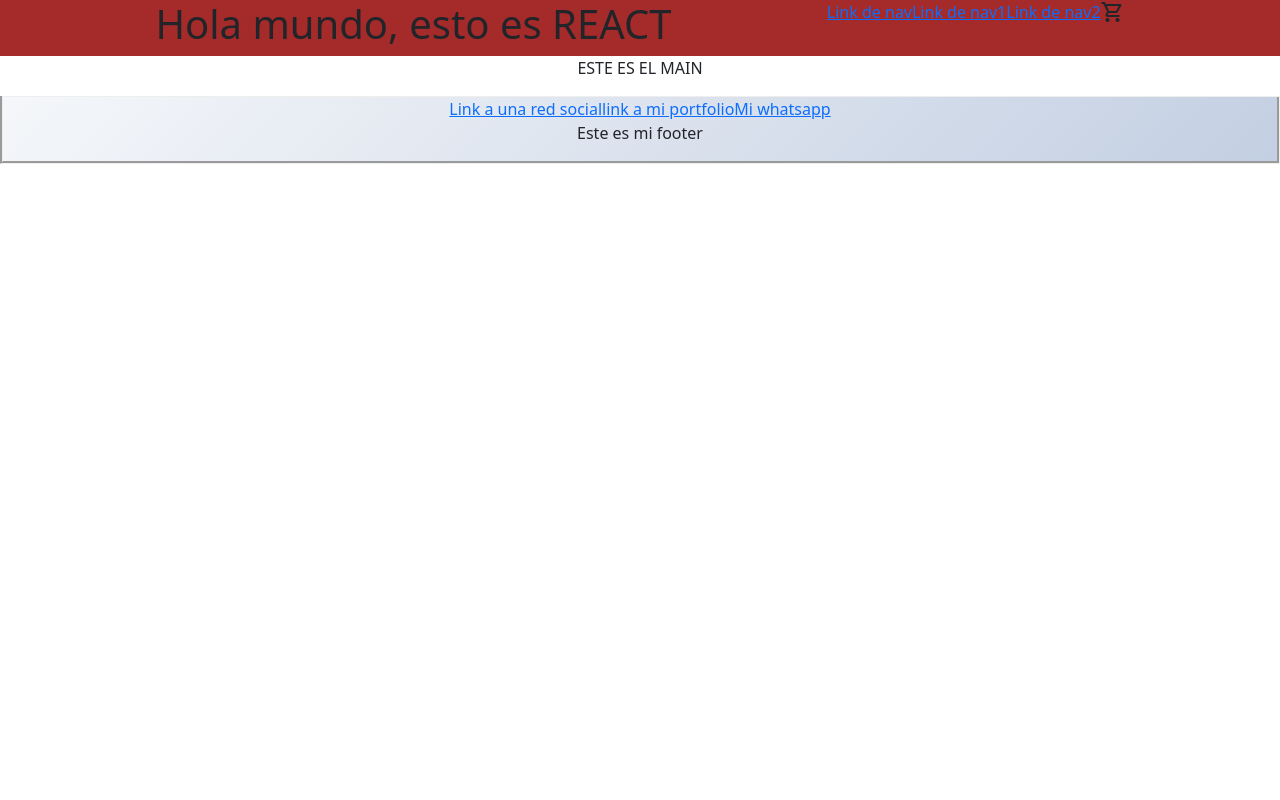
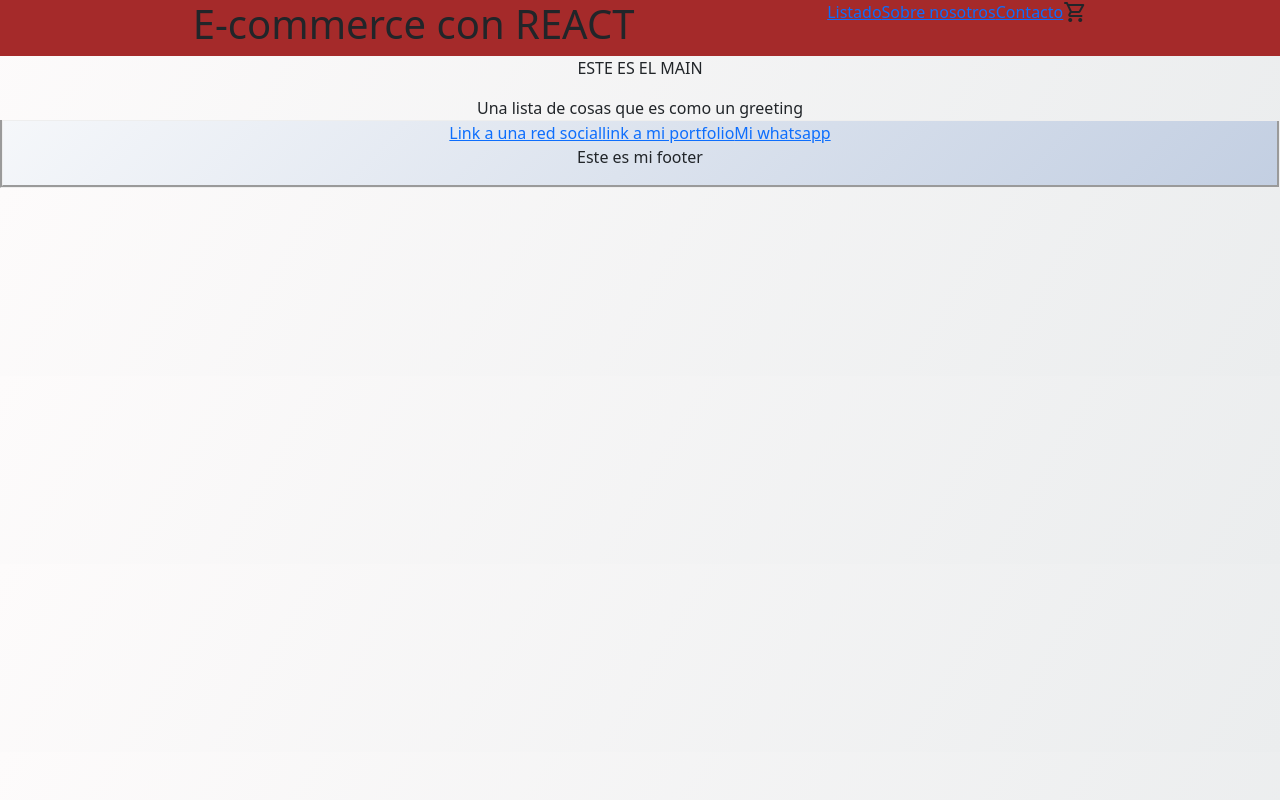
Before and after one commit to ManuelAchaval/react-project, a React (Create React App) app: page / in a window 1280 px wide. Built offline with nearby package versions, Linux system fonts and the light colour scheme.

Commit message:
agrege itemlistcontainer y bootstrap/b-react

```diff
--- a/package.json
+++ b/package.json
@@ -11,6 +11,7 @@
     "react-bootstrap": "^2.4.0",
     "react-dom": "^18.2.0",
     "react-scripts": "5.0.1",
+    "sass": "^1.54.0",
     "web-vitals": "^2.1.4"
   },
   "scripts": {
--- a/src/componentes/App.js
+++ b/src/componentes/App.js
@@ -6,11 +6,12 @@ function App() {
     return (
         <><header id="header">
             <h1>
-                Hola mundo, esto es REACT
+                E-commerce con REACT
             </h1>
             <Nav type="header"/>
         </header>
         <Main/>
+
         <Footer/>
         </>)
 }
--- a/src/componentes/ItemListContainer.js
+++ b/src/componentes/ItemListContainer.js
@@ -1,7 +1,7 @@
-const ItemListContainer = ()=> {
+
+const ItemListContainer = () => {
     return (
-        <>
-        <p>Bienvenido</p>
-        </>
+        <div>Una lista de cosas que es como un greeting</div>
     )
 }
+export default ItemListContainer
--- a/src/componentes/Main.js
+++ b/src/componentes/Main.js
@@ -1,8 +1,12 @@
-function Main (){
-    return (
+import ItemListContainer from "./ItemListContainer";
+
+function Main() {
+    return (<>
         <main>
             <p>ESTE ES EL MAIN</p>
+            <ItemListContainer/>
         </main>
+    </>
     )
 }
 export default Main;
--- a/src/componentes/Navbar.js
+++ b/src/componentes/Navbar.js
@@ -2,9 +2,9 @@ import CartWidget from "./CartWidget"
 const Nav =(param)=>{
     if (param.type ==="header"){
         return(<nav class="d-flex justify-content-evenly">
-            <a href="http://">Link de nav</a>
-            <a href="http://">Link de nav1</a>
-            <a href="http://">Link de nav2</a>
+            <a href="http://">Listado</a>
+            <a href="http://">Sobre nosotros</a>
+            <a href="http://">Contacto</a>
             <div><CartWidget/></div>
         </nav>)
     }else{return(
--- a/src/index.js
+++ b/src/index.js
@@ -2,7 +2,9 @@ import React from 'react';
 import ReactDOM from 'react-dom/client';
 
 import App from './componentes/App';
-import './main.css'
+import './main.scss'
+import 'bootstrap/dist/css/bootstrap.min.css';
+
 
 
 
--- /dev/null
+++ b/src/main.scss
@@ -0,0 +1,34 @@
+*{
+    margin: 0;
+    padding: 0;
+    box-sizing: border-box;
+}
+html{
+    text-align: center;
+}
+
+#header{
+    display: flex;
+    justify-content: space-evenly;
+    background-color: brown;
+}
+ul{
+    display: flex;
+    flex-direction: row;
+    justify-content: space-between;
+}
+
+footer{
+    border-top-width: 1px;
+    border-style:groove ;
+    background-image: linear-gradient(135deg, #f5f7fa 0%, #c3cfe2 100%);
+}
+
+img{
+    width: 100%;
+    height: auto;
+}
+
+body{
+    background: linear-gradient(120deg, #fdfbfb 0%, #ebedee 100%);
+}
```
Also changed, not shown: 1 other file (tests, documents, lock files or other folders).
